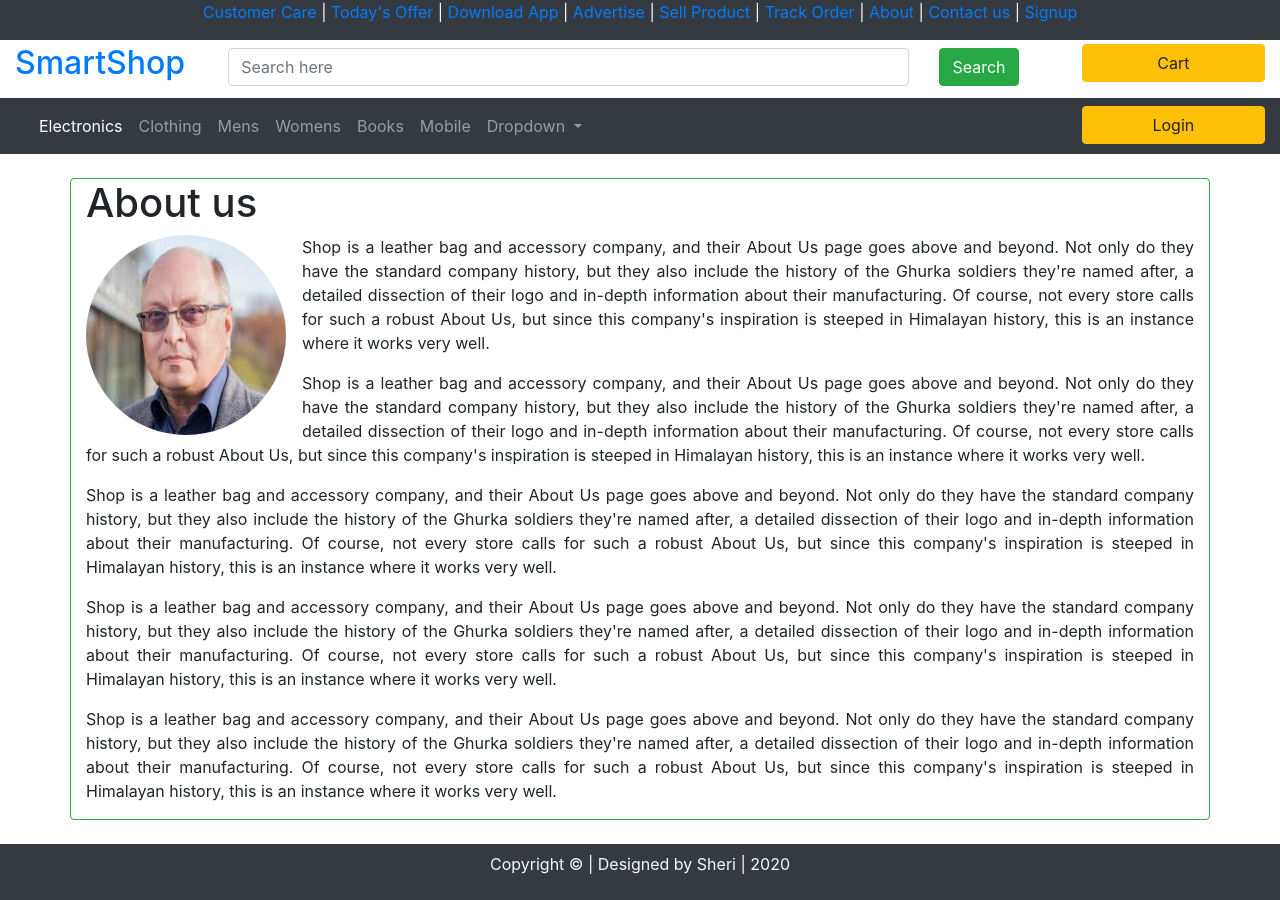
After one commit to shaheerkhan199/MyPythonPracticeWithLibraries, a Django app: page /shop/about/ in a window 1280 px wide. The commit adds this page. Run offline with Django 3.2, Linux system fonts and the light colour scheme; parts of the project's set-up code (start-up, migrations or seed data) failed here and were passed over; some libraries are stand-ins or nearby versions.

Commit message:
Fifth commit with about us page

```diff
--- /dev/null
+++ b/Django/EcommerceWebsite/Shop/templates/about.html
@@ -0,0 +1,43 @@
+{% extends 'mainTemplate.html' %}
+
+{% block title %}About us{% endblock %}
+
+{% block content %}
+    <div class="container border border-success rounded text-justify">
+        <h1>About us</h1>
+        {% load static %}
+        <span><img src="{% static 'Shop/images/person.jpg' %}" class="rounded-circle float-left mr-3" height="200" width="200"></span>
+        <span><p class="    ">Shop is a leather bag and accessory company, and their About Us page goes
+            above and beyond. Not only do they have the standard company history, but they
+            also include the history of the Ghurka soldiers they're named after, a detailed
+            dissection of their logo and in-depth information about their manufacturing. Of course,
+            not every store calls for such a robust About Us, but since this company's inspiration is
+            steeped in Himalayan history, this is an instance where it works very well.</p>
+            </span>
+        <p>Shop is a leather bag and accessory company, and their About Us page goes
+            above and beyond. Not only do they have the standard company history, but they
+            also include the history of the Ghurka soldiers they're named after, a detailed
+            dissection of their logo and in-depth information about their manufacturing. Of course,
+            not every store calls for such a robust About Us, but since this company's inspiration is
+            steeped in Himalayan history, this is an instance where it works very well.</p>
+        <p>Shop is a leather bag and accessory company, and their About Us page goes
+            above and beyond. Not only do they have the standard company history, but they
+            also include the history of the Ghurka soldiers they're named after, a detailed
+            dissection of their logo and in-depth information about their manufacturing. Of course,
+            not every store calls for such a robust About Us, but since this company's inspiration is
+            steeped in Himalayan history, this is an instance where it works very well.</p>
+        <p>Shop is a leather bag and accessory company, and their About Us page goes
+            above and beyond. Not only do they have the standard company history, but they
+            also include the history of the Ghurka soldiers they're named after, a detailed
+            dissection of their logo and in-depth information about their manufacturing. Of course,
+            not every store calls for such a robust About Us, but since this company's inspiration is
+            steeped in Himalayan history, this is an instance where it works very well.</p>
+        <p>Shop is a leather bag and accessory company, and their About Us page goes
+            above and beyond. Not only do they have the standard company history, but they
+            also include the history of the Ghurka soldiers they're named after, a detailed
+            dissection of their logo and in-depth information about their manufacturing. Of course,
+            not every store calls for such a robust About Us, but since this company's inspiration is
+            steeped in Himalayan history, this is an instance where it works very well.</p>
+    </div>
+
+{% endblock %}
--- a/Django/EcommerceWebsite/Shop/templates/contact.html
+++ b/Django/EcommerceWebsite/Shop/templates/contact.html
@@ -3,7 +3,6 @@
 {% block title %} Contact us {% endblock %}
 
 {% block content %}
-<br/>
 <div class="container m-auto">
 
     <div class="row">
--- a/Django/EcommerceWebsite/Shop/templates/mainTemplate.html
+++ b/Django/EcommerceWebsite/Shop/templates/mainTemplate.html
@@ -22,7 +22,7 @@
                         <a href="">Advertise</a> |
                         <a href="">Sell Product</a> |
                         <a href="">Track Order</a> |
-                        <a href="">Gift Card</a> |
+                        <a href="/shop/about">About</a> |
                         <a href="/shop/contact">Contact us</a> |
                         <a href="/shop/signup">Signup</a></p>
                     </div>
@@ -96,6 +96,7 @@
                 </div>
             </div>
     </section>
+<br/>
     {% block content %}
 
     {% endblock %}
--- a/Django/EcommerceWebsite/Shop/urls.py
+++ b/Django/EcommerceWebsite/Shop/urls.py
@@ -8,4 +8,5 @@ urlpatterns = [
     path('login/', views.login, name='loginPage'),
     path('signup/', views.signup, name='signupPage'),
     path('contact/', views.contact, name='contact'),
+    path('about/', views.about, name='about'),
 ]
--- a/Django/EcommerceWebsite/Shop/views.py
+++ b/Django/EcommerceWebsite/Shop/views.py
@@ -16,4 +16,8 @@ def signup(request):
 
 
 def contact(request):
-    return render(request, 'myContact.html')
+    return render(request, 'contact.html')
+
+
+def about(request):
+    return render(request, 'about.html')
```
Also changed, not shown: Django/EcommerceWebsite/Shop/templates/index.html (+9 -8 lines), Django/EcommerceWebsite/Shop/static/Shop/css/customStyle.css (line endings or trailing spaces), Django/EcommerceWebsite/Shop/static/Shop/images/hoodie.png (added), Django/EcommerceWebsite/Shop/static/Shop/images/person.jpg (added), Django/EcommerceWebsite/db.sqlite3.
